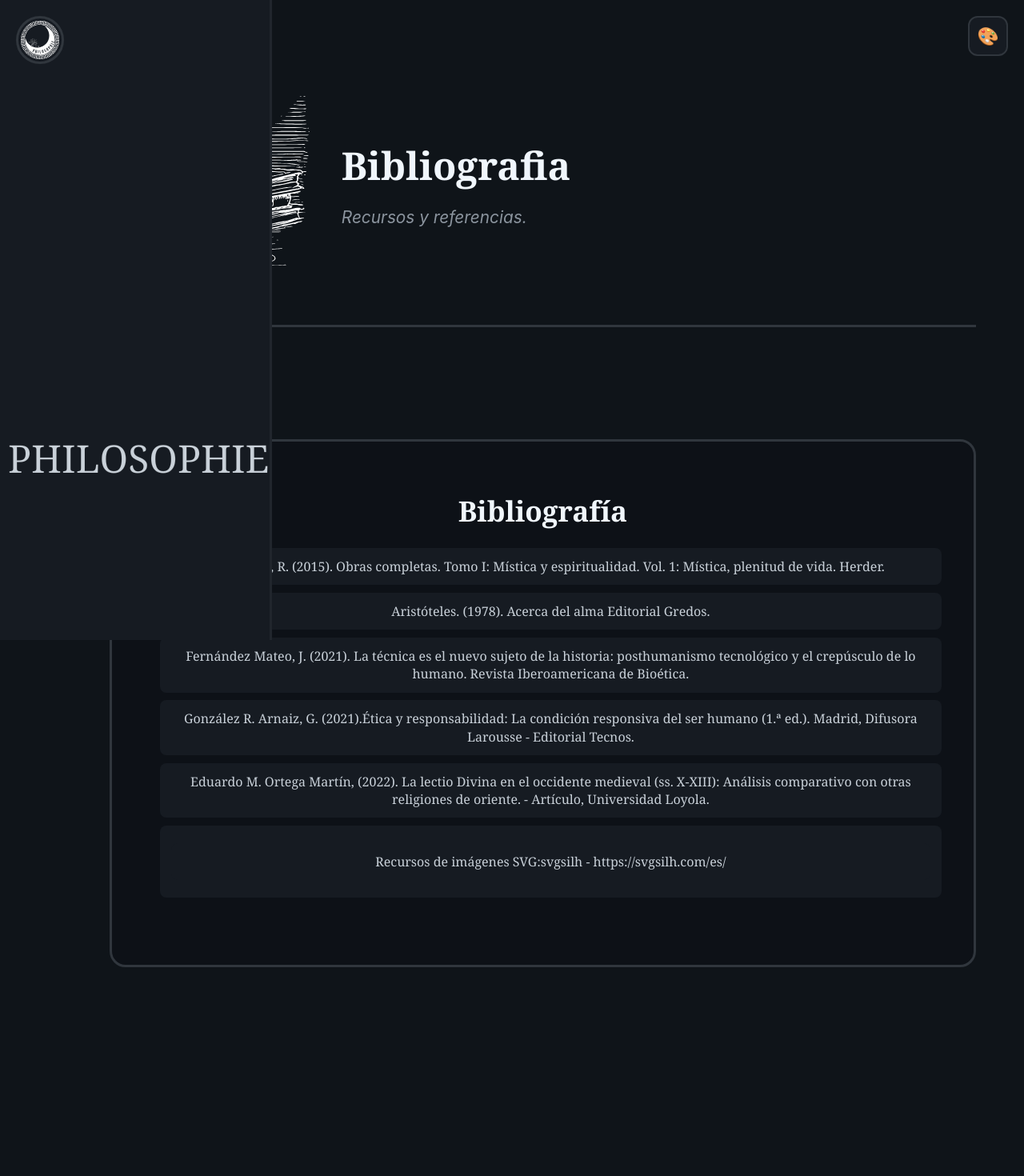
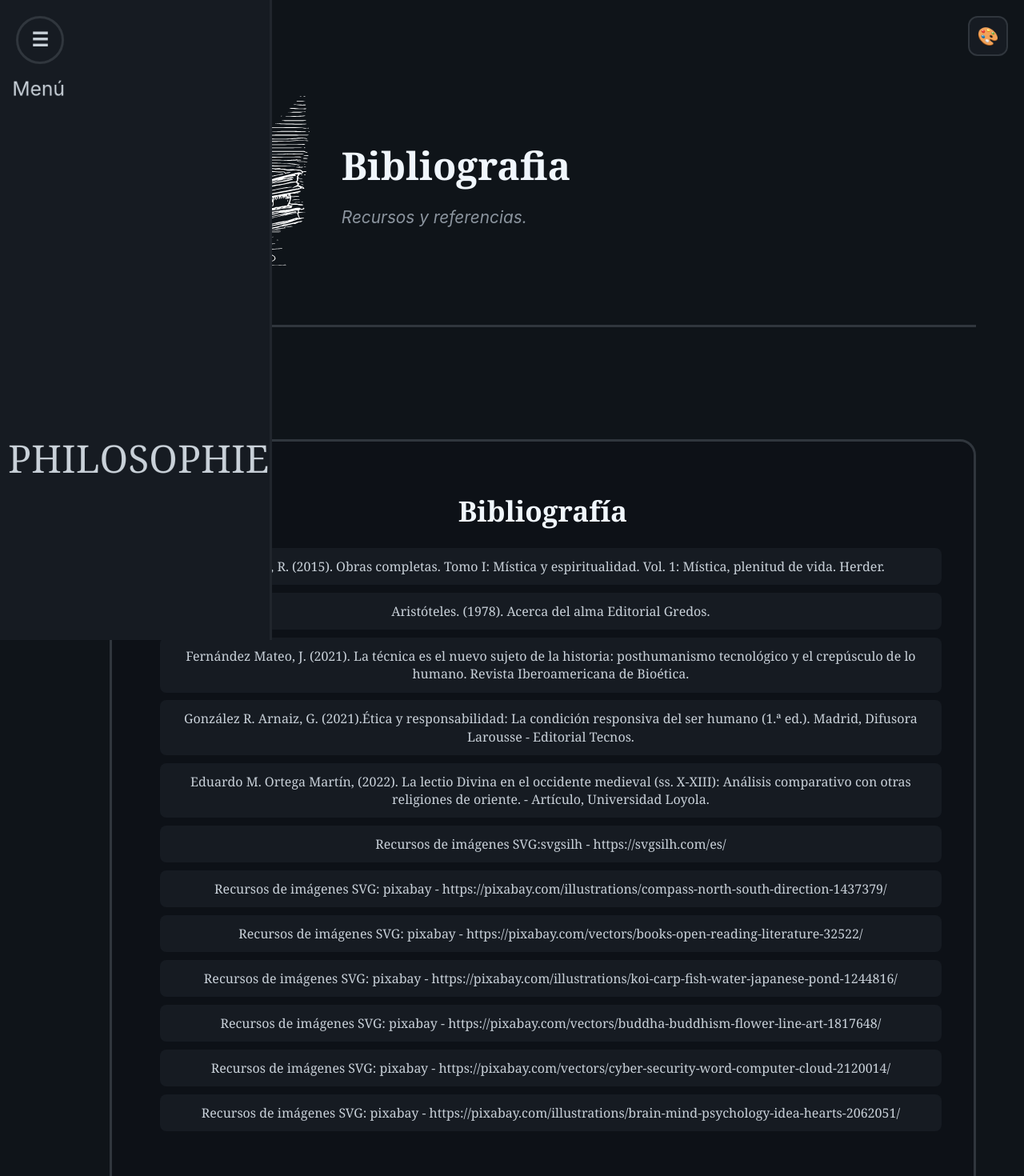
Before and after one commit to noxopio/philosophie, a Next.js app: page /bibliografia in a window 1280 px wide. Shown: the top 1470 px of the page at 80% size. Before the commit the page ends 1309 px from the top, so only its background shows below. Built offline with nearby package versions, Linux system fonts and the light colour scheme.

Commit message:
feat: Bibliografia -autor - fuentes de SVG

```diff
--- a/app/components/BibliografiaPhilosophie/Bibliografia.tsx
+++ b/app/components/BibliografiaPhilosophie/Bibliografia.tsx
@@ -101,9 +101,25 @@ const Bibliografia = () => {
                         Eduardo M. Ortega Martín, (2022). La lectio Divina en el occidente medieval (ss. X-XIII): Análisis comparativo con otras religiones de oriente. - Artículo,  Universidad Loyola.
                     </li>
                     <li>
-                        <li>
-                            Recursos de imágenes SVG:svgsilh -    https://svgsilh.com/es/
-                        </li>
+                        Recursos de imágenes SVG:svgsilh - https://svgsilh.com/es/
+                    </li>
+                    <li>
+                        Recursos de imágenes SVG: pixabay -   https://pixabay.com/illustrations/compass-north-south-direction-1437379/
+                    </li>
+                    <li>
+                        Recursos de imágenes SVG: pixabay - https://pixabay.com/vectors/books-open-reading-literature-32522/
+                    </li>
+                    <li>
+                        Recursos de imágenes SVG: pixabay -  https://pixabay.com/illustrations/koi-carp-fish-water-japanese-pond-1244816/
+                    </li>
+                    <li>
+                        Recursos de imágenes SVG: pixabay -  https://pixabay.com/vectors/buddha-buddhism-flower-line-art-1817648/
+                    </li>
+                    <li>
+                        Recursos de imágenes SVG: pixabay -  https://pixabay.com/vectors/cyber-security-word-computer-cloud-2120014/
+                    </li>
+                    <li>
+                        Recursos de imágenes SVG: pixabay - https://pixabay.com/illustrations/brain-mind-psychology-idea-hearts-2062051/
                     </li>
 
                 </ol>
--- a/app/components/Conlusiones/Conclusiones.tsx
+++ b/app/components/Conlusiones/Conclusiones.tsx
@@ -47,12 +47,18 @@ const Conclusiones = () => {
                         className={styles.heroImage}
                     />
                 </div>
+                <h1 style={{ fontSize: '27px' }}>
+                    Diana Rocio Delgadillo Pinzon
+                </h1>
             </motion.header>
 
             <div className={styles.articlesContainer}>
                 {articles.map((article, index) => (
                     <ArticleCard key={article.id} article={article} index={index} />
                 ))}
+                {/* <p>
+                    Diana Rocio Delgadillo Pinzon
+                </p> */}
             </div>
 
             {/* <motion.section
@@ -62,11 +68,10 @@ const Conclusiones = () => {
                 viewport={{ once: true, margin: '-100px' }}
                 transition={{ duration: 0.8 }}
             >
-                <h2>Conclusión</h2>
                 <p>
-                    Cada una de las corrientes filosoficas son un reflejo de la sociedad y cultura de su tiempo, y juntas
-                    ofrecen una visión rica y diversa de la búsqueda humana por comprender el mundo y nuestro lugar en él.
+                    Diana Rocio Delgadillo Pinzon
                 </p>
+
             </motion.section> */}
         </main>
     );
--- a/app/components/FloatingMenu/FloatingMenu.tsx
+++ b/app/components/FloatingMenu/FloatingMenu.tsx
@@ -75,14 +75,15 @@ const FloatingMenu: React.FC<FloatingMenuProps> = (props) => {
                     {isOpen ? (
                         '✕'
                     ) : (
-                        <img
-                            src="/philo.svg"
-                            alt="Menú"
-                            width={48}
-                            height={48}
-                            style={{ filter: getImageFilter(theme) }}
-                            className={styles.menuIcon}
-                        />
+                        // <img
+                        //     src="/philo.svg"
+                        //     alt="Menú"
+                        //     width={48}
+                        //     height={48}
+                        //     style={{ filter: getImageFilter(theme) }}
+                        //     className={styles.menuIcon}
+                        // />
+                        '☰'
                     )}
                 </span>
 
@@ -91,10 +92,11 @@ const FloatingMenu: React.FC<FloatingMenuProps> = (props) => {
                 {showIntroText && (
                     <motion.span
                         className={styles.introText}
-                        initial={{ opacity: 0, y: -4, scale: 1.2 }}
+                        initial={{ opacity: 4, y: 0, scale: 2 }}
                         animate={{ opacity: 1, y: 0, scale: 1 }}
-                        exit={{ opacity: 0 }}
-                        transition={{ duration: 1 }}
+                        exit={{ opacity: 4 }}
+                        transition={{ duration: 30 }}
+                        style={{ cursor: 'none' }}
                     >
                         Menú
                     </motion.span>
--- a/app/globals.css
+++ b/app/globals.css
@@ -59,7 +59,8 @@ h6 {
 
 /* Bibliography list styling for consistent design */
 .bibliographyList {
-  list-style: decimal; /* numeric markers */
+  list-style: decimal;
+  /* numeric markers */
   margin: 1rem 0 1.5rem 0;
   padding-left: 1.25rem;
   counter-reset: bib-item;
@@ -69,7 +70,7 @@ h6 {
   margin: 0.6rem 0;
   padding: 12px 14px;
   border-radius: 8px;
-  background: var(--card-bg, rgba(0,0,0,0.03));
+  background: var(--card-bg, rgba(0, 0, 0, 0.03));
   color: var(--text-color);
   font-family: 'Georgia', serif;
   line-height: 1.4;
```
Also changed, not shown: app/components/TextSidebar/TextSidebar.module.scss (+19 -0 lines).
